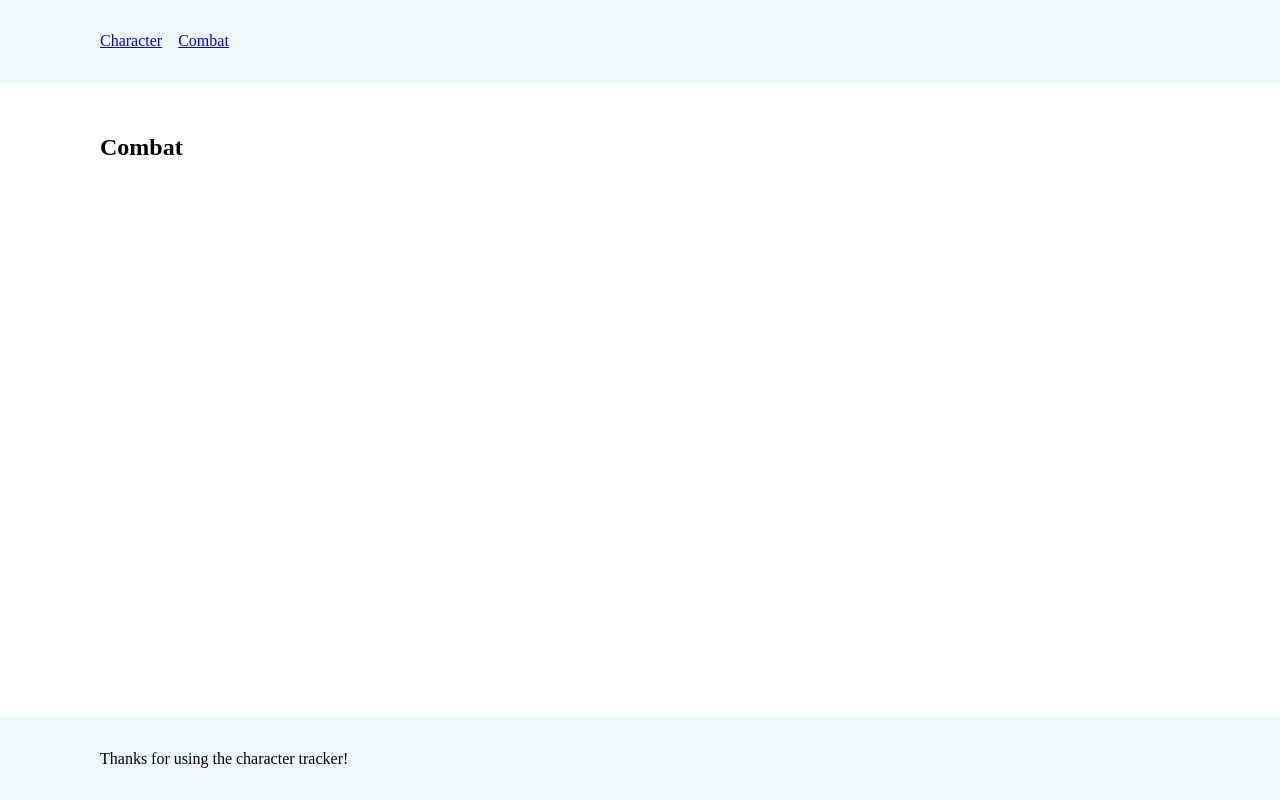
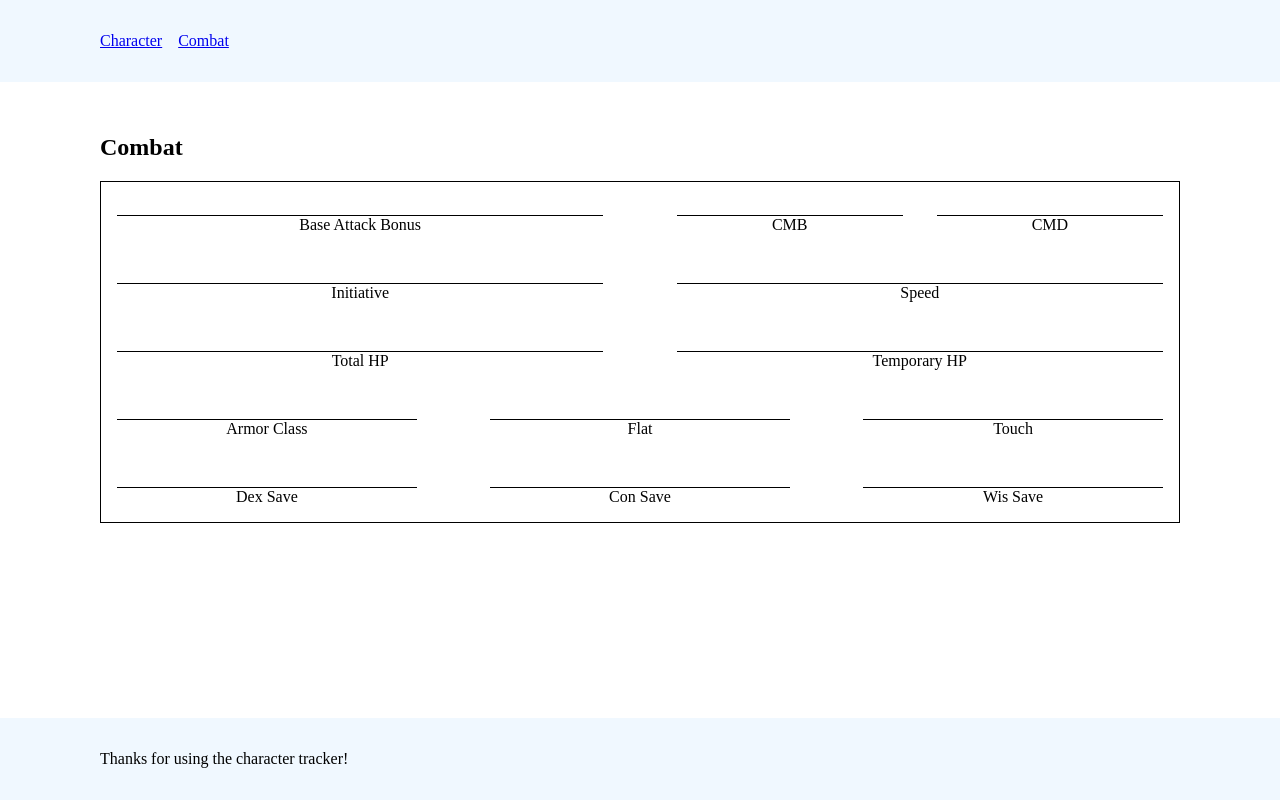
Before and after one commit to dwevins/character-tracker, a Next.js app: page /combat in a window 1280 px wide. Built offline with nearby package versions, Linux system fonts and the light colour scheme.

Commit message:
Add combat page fields (#6)

```diff
--- a/pages/combat.jsx
+++ b/pages/combat.jsx
@@ -5,6 +5,76 @@ export default () => (
         <div className="page page--combat">
             <section className="info">
                 <h1>Combat</h1>
+                <form className="form" action="" id="combat-form">
+                    <div className="field-group form__child">
+                        <div className="field">
+                            <input className="field__input" type="text" id="combat-base-attack" name="combat-base-attack" />
+                            <label className="field__label" htmlFor="combat-base-attack">Base Attack Bonus</label>
+                        </div>
+                        <div className="field-group form__child">
+                            <div className="field">
+                                <input className="field__input" type="text" id="combat-cmb" name="combat-cmb" />
+                                <label className="field__label" htmlFor="combat-cmb">CMB</label>
+                            </div>
+                            <div className="field">
+                                <input className="field__input" type="text" id="combat-cmd" name="combat-cmd" />
+                                <label className="field__label" htmlFor="combat-cmd">CMD</label>
+                            </div>
+                        </div>
+                    </div>
+                    <div className="field-group form__child">
+                        <div className="field-group form__child">
+                            <div className="field">
+                                <input className="field__input" type="text" id="combat-initiative" name="combat-initiative" />
+                                <label className="field__label" htmlFor="combat-initiative">Initiative</label>
+                            </div>
+                            <div className="field">
+                                <input className="field__input" type="text" id="combat-speed" name="combat-speed" />
+                                <label className="field__label" htmlFor="combat-speed">Speed</label>
+                            </div>
+                        </div>
+                    </div>
+                    <div className="field-group form__child">
+                        <div className="field-group form__child">
+                            <div className="field">
+                                <input className="field__input" type="text" id="combat-health-total" name="combat-health-total" />
+                                <label className="field__label" htmlFor="combat-health-total">Total HP</label>
+                            </div>
+                            <div className="field">
+                                <input className="field__input" type="text" id="combat-health-temp" name="combat-health-temp" />
+                                <label className="field__label" htmlFor="combat-health-temp">Temporary HP</label>
+                            </div>
+                        </div>
+                    </div>
+                    <div className="field-group form__child">
+                        <div className="field">
+                            <input className="field__input" type="text" id="combat-armor-class" name="combat-armor-class" />
+                            <label className="field__label" htmlFor="combat-armor-class">Armor Class</label>
+                        </div>
+                        <div className="field">
+                            <input className="field__input" type="text" id="combat-flat" name="combat-flat" />
+                            <label className="field__label" htmlFor="combat-flat">Flat</label>
+                        </div>
+                        <div className="field">
+                            <input className="field__input" type="text" id="combat-touch" name="combat-touch" />
+                            <label className="field__label" htmlFor="combat-touch">Touch</label>
+                        </div>
+                    </div>
+                    <div className="field-group form__child">
+                        <div className="field field--short">
+                            <input className="field__input" type="text" id="combat-dex-save" name="combat-dex-save" />
+                            <label className="field__label" htmlFor="combat-dex-save">Dex Save</label>
+                        </div>
+                        <div className="field field--short">
+                            <input className="field__input" type="text" id="combat-con-save" name="combat-con-save" />
+                            <label className="field__label" htmlFor="combat-con-save">Con Save</label>
+                        </div>
+                        <div className="field field--short">
+                            <input className="field__input" type="text" id="combat-wis-save" name="combat-wis-save" />
+                            <label className="field__label" htmlFor="combat-wis-save">Wis Save</label>
+                        </div>
+                    </div>
+                </form>
             </section>
         </div>
     </Page>
```
